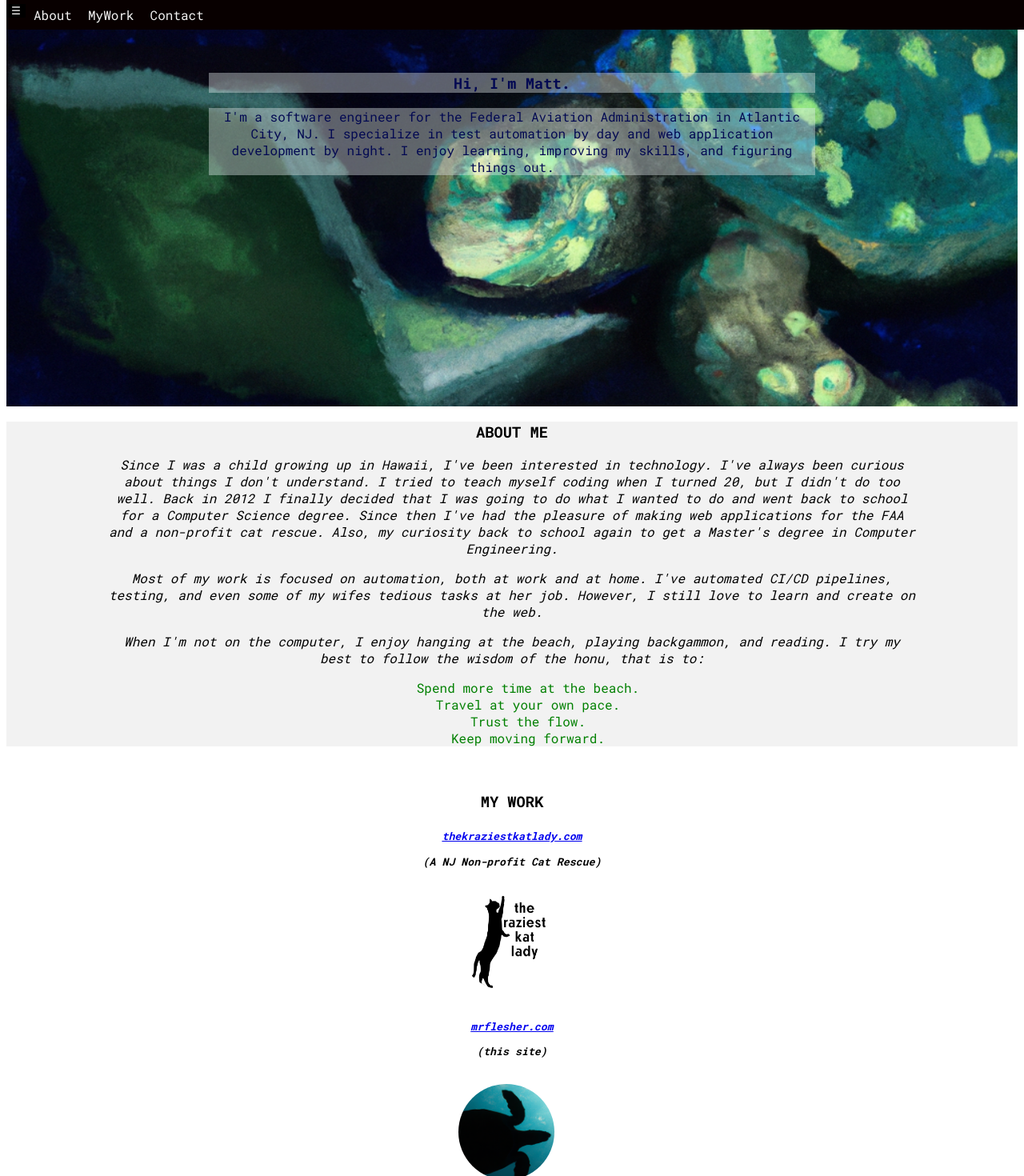
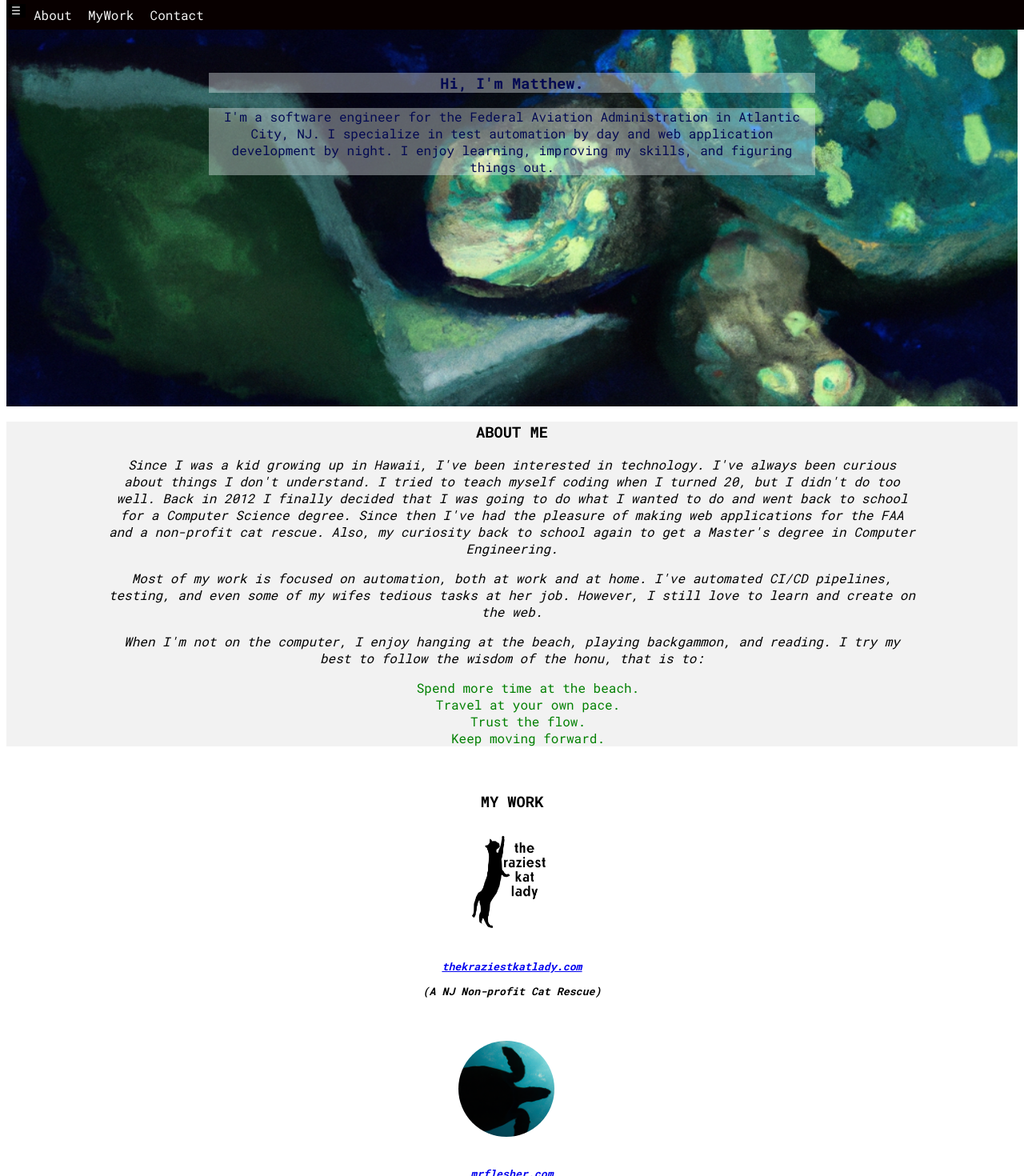
Before and after one commit to normy1979/mrflesher, a React (Create React App) app: page / in a window 1280 px wide. Shown: the top 1470 px of the page at 80% size. Built offline with nearby package versions, Linux system fonts and the light colour scheme.

Commit message:
updated test and work

```diff
--- a/src/components/About.js
+++ b/src/components/About.js
@@ -5,7 +5,7 @@ export default function About() {
     <>
     <div className="about-div" id="abt">
         <h3>ABOUT ME</h3>
-        <p><em>Since I was a child growing up in Hawaii, I've been interested in technology.  I've always been curious about things I don't understand.  I tried to teach myself coding when I turned 20, but I didn't do too well.  Back in 2012 I finally decided that I was going to do what I wanted to do and went back to school for a Computer Science degree.  Since then I've had the pleasure of making web applications for the FAA and a non-profit cat rescue.  Also, my curiosity back to school again to get a Master's degree in Computer Engineering.</em></p>
+        <p><em>Since I was a kid growing up in Hawaii, I've been interested in technology.  I've always been curious about things I don't understand.  I tried to teach myself coding when I turned 20, but I didn't do too well.  Back in 2012 I finally decided that I was going to do what I wanted to do and went back to school for a Computer Science degree.  Since then I've had the pleasure of making web applications for the FAA and a non-profit cat rescue.  Also, my curiosity back to school again to get a Master's degree in Computer Engineering.</em></p>
         <p><em>Most of my work is focused on automation, both at work and at home.  I've automated CI/CD pipelines, testing, and even some of my wifes tedious tasks at her job.  However, I still love to learn and create on the web.</em></p>
         <p><em>When I'm not on the computer, I enjoy hanging at the beach, playing backgammon, and reading.  I try my best to follow the wisdom of the honu, that is to:</em></p>
         <dl>
--- a/src/components/Home.js
+++ b/src/components/Home.js
@@ -12,7 +12,7 @@ export default function Home() {
         {/* <img id="ease" className="overlay move" src={require('../assets/images/honu.png')} alt="honu"/> */}
         <Navbar/>
         <div className="bg-div">
-            <h3 className="bg-text">Hi, I'm Matt.</h3>
+            <h3 className="bg-text">Hi, I'm Matthew.</h3>
             <p className="bg-text">I'm a software engineer for the Federal Aviation Administration in Atlantic City, NJ.  I specialize in test automation by day and web application development by night.  I enjoy learning, improving my skills, and figuring things out.</p>
         </div>
     </div>
--- a/src/components/Work.js
+++ b/src/components/Work.js
@@ -6,18 +6,20 @@ export default function Work() {
     <div className="work-div" id="work">
         <h3>MY WORK</h3>
         <div>
+            <a href="https://thekraziestkatlady.com"><img className="work-img" src={require('../assets/images/kkl_logo.png')} alt="kkl"/></a>
             <h5><em><a href="https://thekraziestkatlady.com">thekraziestkatlady.com</a><p> (A NJ Non-profit Cat Rescue)</p></em></h5>
-            <a href="https://thekraziestkatlady.com"><img className="work-img" src={require('../assets/images/kkl_logo.png')} alt="kkl"/></a>
         </div>
+        <br/>
         <div>
+            <a href="https://mrflesher.com"><img className="work-img" src={require('../assets/images/blue_honu.png')} alt="honu"/></a>
             <h5><em><a href="https://mrflesher.com">mrflesher.com</a> <p>(this site)</p></em></h5>
-            <a href="https://mrflesher.com"><img className="work-img" src={require('../assets/images/blue_honu.png')} alt="honu"/></a>
         </div>
+        <br/>
         <div>
+            <a href="http://actunaclub.com"><img className="work-img" src={require('../assets/images/tc_logo.png')} alt="tuna club"/></a>
             <h5><em><a href="http://actunaclub.com">actunaclub.com</a>
             <p>(An informational site about our former short term rental property)</p>
             </em></h5>
-            <a href="http://actunaclub.com"><img className="work-img" src={require('../assets/images/tc_logo.png')} alt="tuna club"/></a>
         </div>
     </div>
     </>
```
Also changed, not shown: 1 other file (tests, documents, lock files or other folders).
